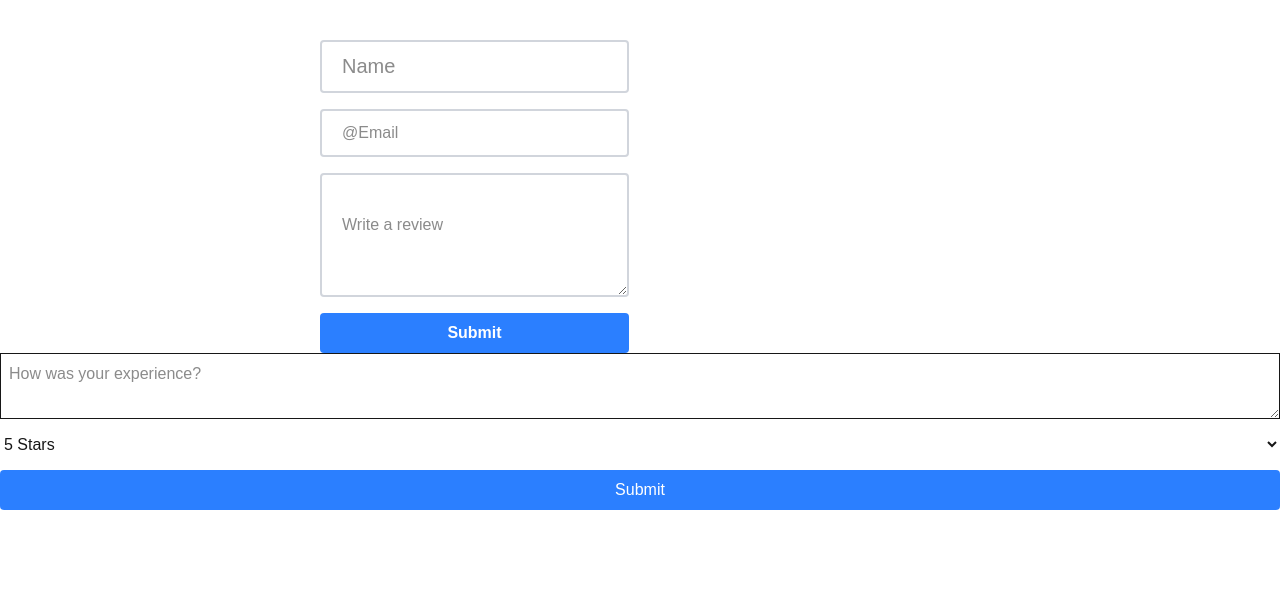
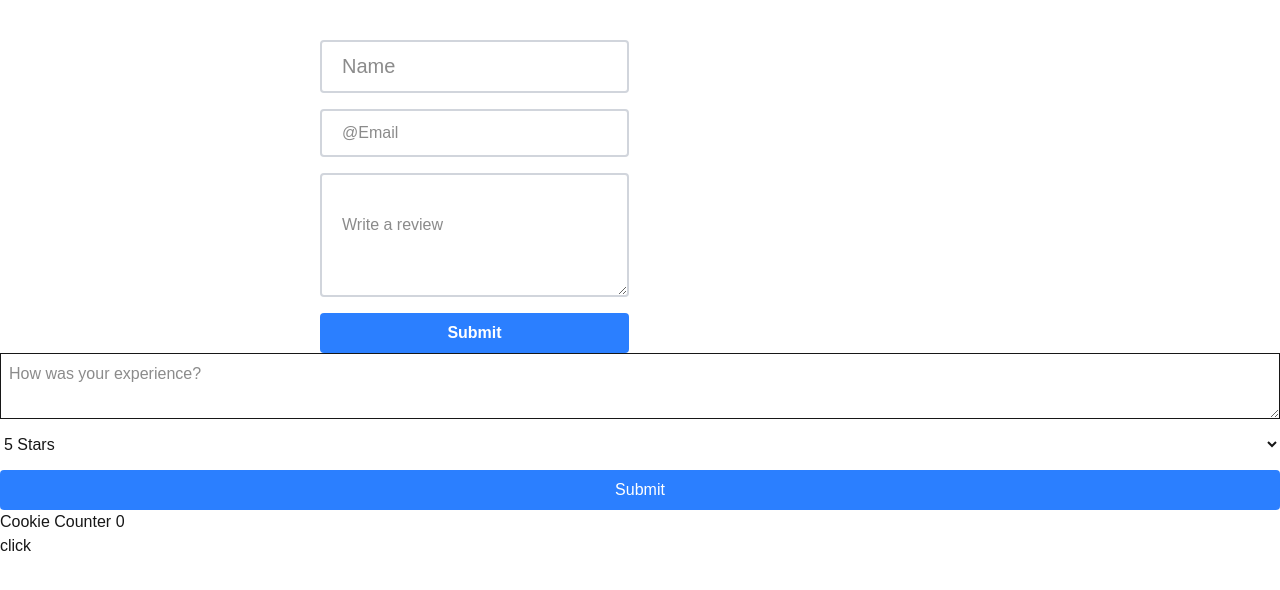
Before and after one commit to redlybastian/review_from, a Next.js app: page / in a window 1280 px wide. Shown: the top 590 px of the page. Built offline with nearby package versions, Linux system fonts and the light colour scheme.

Commit message:
cookie count

```diff
--- /dev/null
+++ b/src/app/components/cookieConter.tsx
@@ -0,0 +1,12 @@
+"use client";
+import { useState } from "react";
+
+export  function  CookieCounter() {
+    const [cookies,setCookies] = useState(0)
+    return (
+        <div>
+            <p>Cookie Counter {cookies}</p>
+            <button onClick={()=>setCookies(cookies+1)}>click</button>
+        </div>
+    );
+}
--- a/src/app/page.tsx
+++ b/src/app/page.tsx
@@ -1,3 +1,4 @@
+import { CookieCounter } from "./components/cookieConter";
 import ReviewForm from "./components/reviewFrom";
 
 
@@ -21,6 +22,11 @@ export default function Home() {
       <div>
         <ReviewForm/>
       </div>
+      <div className="">
+
+
+      </div>
+      <CookieCounter/>
 
    </section>
   );
```
